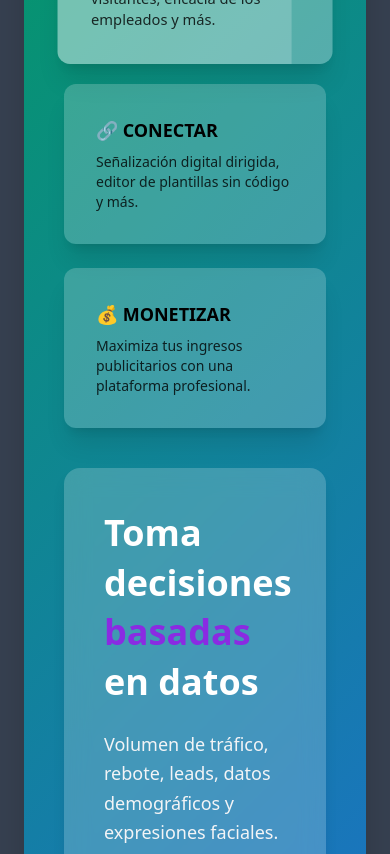
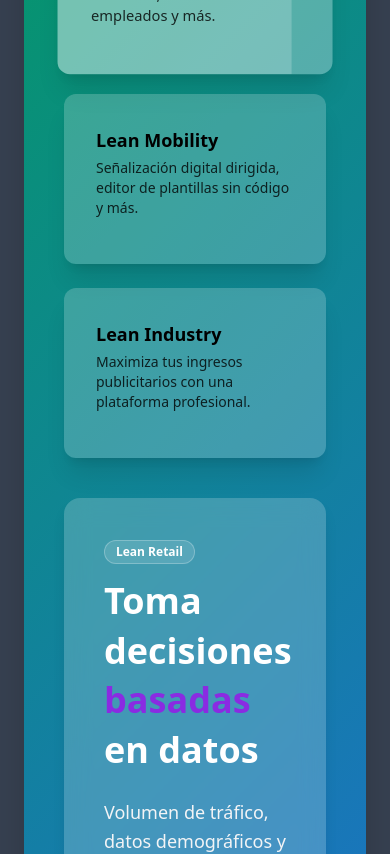
Before and after one commit to Rami195/LeanVision, a React (Vite) app: page / in a window 390 px wide. Shown: the part 1080-1934 px from the top of the page. Built offline with nearby package versions, Linux system fonts and the light colour scheme.

Commit message:
Comienzo retail

```diff
--- a/src/App.jsx
+++ b/src/App.jsx
@@ -6,6 +6,7 @@
 import ComoTrabajamos from "./components/comoTrabajamos";
 import Exito from "./components/Exito";
 import NuestroEquipo from "./components/NuestroEquipo";
+import HeroRetail from "./components/retail/HeroRetail";
 
 function App() {
   return (
--- a/src/components/Solutiones.jsx
+++ b/src/components/Solutiones.jsx
@@ -1,48 +1,38 @@
 // src/components/Solutions.jsx
+'use client';
 import { useEffect, useState } from "react";
 
 export default function Solutions() {
   const sections = [
-    {
-      title: "Toma decisiones basadas en datos",
-      color: "#8a2be2",
+    { brand: "Lean Retail", title: "Toma decisiones basadas en datos", color: "#8a2be2",
       gradient: "linear-gradient(135deg, #059669, #2563EB)",
-      list: [
-        "Volumen de tráfico, rebote, leads, datos demográficos y expresiones faciales.",
-        "Alertas sobre clientes en espera.",
-        "Análisis completo del recorrido del cliente.",
-      ],
-      image:
-        "https://images.unsplash.com/photo-1603791440384-56cd371ee9a7?auto=format&fit=crop&w=900&q=60",
+      list: ["Volumen de tráfico, datos demográficos y faciales.","Alertas sobre clientes en espera.","Análisis completo del recorrido del cliente."],
+      image: "https://images.unsplash.com/photo-1603791440384-56cd371ee9a7?auto=format&fit=crop&w=900&q=60",
     },
-    {
-      title: "Conecta tu negocio con tu audiencia",
-      color: "#00bcd4",
+    { brand: "Lean Mobility", title: "Conecta tu negocio con tu audiencia", color: "#00bcd4",
       gradient: "linear-gradient(135deg, #2563EB, #374151)",
-      list: [
-        "Crea señalización digital dirigida y campañas dinámicas.",
-        "Edita plantillas sin necesidad de código.",
-        "Integra IA para contenido adaptativo en tiempo real.",
-      ],
-      image:
-        "https://images.unsplash.com/photo-1603570419872-1a5b2a0b9ff0?auto=format&fit=crop&w=900&q=60",
+      list: ["Crea señalización digital dirigida y campañas dinámicas.","Edita plantillas sin necesidad de código.","Integra IA para contenido adaptativo en tiempo real."],
+      image: "https://images.unsplash.com/photo-1603570419872-1a5b2a0b9ff0?auto=format&fit=crop&w=900&q=60",
     },
-    {
-      title: "Monetiza tus espacios y datos",
-      color: "#ff7a00",
+    { brand: "Lean Industry", title: "Monetiza tus espacios y datos", color: "#ff7a00",
       gradient: "linear-gradient(135deg, #EA580C, #2563EB )",
-      list: [
-        "Gestiona tus anuncios de manera profesional.",
-        "Analiza ingresos por ubicación y audiencia.",
-        "Optimiza rendimientos publicitarios con IA predictiva.",
-      ],
-      image:
-        "https://images.unsplash.com/photo-1581090700227-1e37b190418e?auto=format&fit=crop&w=900&q=60",
+      list: ["Gestiona tus anuncios de manera profesional.","Analiza ingresos por ubicación y audiencia.","Optimiza rendimientos publicitarios con IA predictiva."],
+      image: "https://images.unsplash.com/photo-1581090700227-1e37b190418e?auto=format&fit=crop&w=900&q=60",
     },
   ];
 
   const [activeIndex, setActiveIndex] = useState(0);
   const [progress, setProgress] = useState(0);
+
+
+  const goToHeroRetail = (e) => {
+    e.preventDefault();
+    const el = document.getElementById("heroRetail");
+    if (!el) return;
+    const OFFSET = 90;
+    const top = el.getBoundingClientRect().top + window.scrollY - OFFSET;
+    window.scrollTo({ top, behavior: "smooth" });
+  };
 
   useEffect(() => {
     const interval = setInterval(() => {
@@ -61,58 +51,44 @@
 
   return (
     <section className="w-full py-24 px-6 bg-[#374151] flex justify-center">
-      {/* Gran Card central */}
       <div
         className="w-full max-w-[1200px] p-10 rounded-3xl shadow-2xl flex flex-col gap-10 transition-all duration-700"
         style={{ background: sections[activeIndex].gradient }}
       >
-        {/* Top Cards */}
-        <div className="flex flex-col md:flex-row gap-6 w-full">
+        <div className="grid grid-cols-1 md:grid-cols-3 gap-6 w-full items-stretch">
           {sections.map((section, index) => (
             <div
               key={index}
-              className={`relative cursor-pointer flex-1 p-8 rounded-xl shadow-xl overflow-hidden transition-all duration-500 ${
-                activeIndex === index
-                  ? "bg-white/30 scale-105"
-                  : "bg-white/20 hover:scale-102"
+              className={`relative cursor-pointer p-8 rounded-xl shadow-xl overflow-hidden transition-all duration-500 min-h-[170px] h-full ${
+                activeIndex === index ? "bg-white/30 scale-105" : "bg-white/20 hover:scale-102"
               }`}
               onClick={() => setActiveIndex(index)}
             >
-              {/* Fondo translúcido que se llena */}
               <div
                 className="absolute top-0 left-0 h-full bg-white/20 transition-all duration-100 ease-linear"
-                style={{
-                  width: activeIndex === index ? `${progress}%` : "0%",
-                  zIndex: 0,
-                }}
-              ></div>
-
-              <div className="relative z-10">
-                {index === 0 && (
-                  <h4 className="text-lg font-semibold mb-2">🔍 ANALIZAR</h4>
-                )}
-                {index === 1 && (
-                  <h4 className="text-lg font-semibold mb-2">🔗 CONECTAR</h4>
-                )}
-                {index === 2 && (
-                  <h4 className="text-lg font-semibold mb-2">💰 MONETIZAR</h4>
-                )}
+                style={{ width: activeIndex === index ? `${progress}%` : "0%", zIndex: 0 }}
+              />
+              <div className="relative z-10 h-full flex flex-col justify-start">
+                <h4 className="text-lg font-semibold mb-1">{section.brand}</h4>
                 <p className="text-sm opacity-80">
-                  {index === 0 &&
-                    "Información sobre los visitantes, eficacia de los empleados y más."}
-                  {index === 1 &&
-                    "Señalización digital dirigida, editor de plantillas sin código y más."}
-                  {index === 2 &&
-                    "Maximiza tus ingresos publicitarios con una plataforma profesional."}
+                  {index === 0 && "Información sobre los visitantes, eficacia de los empleados y más."}
+                  {index === 1 && "Señalización digital dirigida, editor de plantillas sin código y más."}
+                  {index === 2 && "Maximiza tus ingresos publicitarios con una plataforma profesional."}
                 </p>
               </div>
             </div>
           ))}
         </div>
 
-        {/* Dynamic Content */}
         <div className="flex flex-col md:flex-row items-center gap-12 w-full bg-white/20 backdrop-blur-md p-10 rounded-2xl shadow-lg">
           <div className="w-full md:w-1/2 text-white">
+            <span
+              className="inline-flex items-center px-3 py-1 text-xs font-semibold rounded-full mb-3"
+              style={{ background: "rgba(255,255,255,.12)", boxShadow: "inset 0 0 0 1px rgba(255,255,255,.25)" }}
+            >
+              {sections[activeIndex].brand}
+            </span>
+
             <h2
               className="text-4xl font-bold mb-6 leading-snug"
               dangerouslySetInnerHTML={{
@@ -124,29 +100,27 @@
             />
             <ul className="space-y-3 mb-8 text-lg text-gray-100">
               {sections[activeIndex].list.map((item, i) => (
-                <li key={i} className="leading-relaxed">
-                  {item}
-                </li>
+                <li key={i} className="leading-relaxed">{item}</li>
               ))}
             </ul>
+
+            {/* ⬇️ botón con scroll al heroRetail */}
             <button
+              onClick={goToHeroRetail}
               className="px-7 py-3 rounded-lg text-white font-medium shadow-md hover:shadow-lg transition-all"
-              style={{
-                background: `linear-gradient(90deg, ${sections[activeIndex].color}, #b180ff)`,
-              }}
+              style={{ background: `linear-gradient(90deg, ${sections[activeIndex].color}, #b180ff)` }}
             >
               Conoce más →
             </button>
-            <p className="text-xs mt-4 text-gray-300">
-              Cumple con LGPD, GDPR y CCPA
-            </p>
+
+            <p className="text-xs mt-4 text-gray-300">Cumple con LGPD, GDPR y CCPA</p>
           </div>
 
           <div className="w-full md:w-1/2 flex justify-center">
             <img
               key={sections[activeIndex].image}
               src={sections[activeIndex].image}
-              alt="dashboard"
+              alt={`${sections[activeIndex].brand} dashboard`}
               className="rounded-2xl shadow-xl w-full h-96 object-cover transition-opacity duration-700 ease-in-out"
             />
           </div>
--- /dev/null
+++ b/src/components/retail/HeroRetail.jsx
@@ -0,0 +1,65 @@
+// src/components/retail/HeroRetail.jsx
+export default function HeroRetail() {
+  return (
+    <section
+      id="heroRetail"
+      className="relative overflow-hidden scroll-mt-24 md:scroll-mt-28"
+      aria-label="Hero Lean Retail"
+      aria-labelledby="hero-retail-title"
+    >
+      {/* fondo suave */}
+      <div
+        aria-hidden="true"
+        className="pointer-events-none absolute inset-0 -z-10 bg-gradient-to-b from-blue-50/70 via-white to-white"
+      />
+
+      <div className="mx-auto grid max-w-7xl grid-cols-1 items-center gap-10 px-6 py-16 md:grid-cols-2 md:py-24 lg:gap-16">
+        {/* Columna izquierda: texto */}
+        <div>
+          <h1
+            id="hero-retail-title"
+            className="text-4xl font-extrabold leading-tight text-gray-900 sm:text-5xl"
+          >
+            <span className="block">Lo que no ves,</span>
+            <span className="mt-1 block text-blue-600">impacta en tus ventas</span>
+            <span className="text-blue-600">.</span>
+          </h1>
+
+          <p className="mt-5 max-w-xl text-base leading-relaxed text-gray-600">
+            Con <strong>Lean Retail</strong>, transformamos la mirada de tu tienda en
+            información accionable: <strong>menos colas</strong>, <strong>más conversión</strong>,{" "}
+            <strong>diseños más inteligentes</strong>.
+          </p>
+
+          <div className="mt-7">
+            <a
+              href="#contacto"
+              className="inline-flex items-center rounded-xl bg-blue-600 px-5 py-3 text-sm font-semibold text-white shadow-lg shadow-blue-600/20 ring-1 ring-blue-700/50 transition hover:translate-y-[-1px] hover:bg-blue-700 focus-visible:outline-none focus-visible:ring-2 focus-visible:ring-blue-500"
+            >
+              Solicitá un piloto en tu tienda
+            </a>
+          </div>
+        </div>
+
+        {/* Columna derecha: imagen */}
+        <div className="relative">
+          {/* glow */}
+          <div
+            aria-hidden="true"
+            className="absolute -inset-4 -z-10 rounded-3xl bg-blue-200/50 blur-2xl"
+          />
+          <div className="rounded-3xl border border-white/50 bg-white/60 shadow-2xl shadow-blue-900/5 backdrop-blur-md">
+            <img
+              src="https://images.pexels.com/photos/6488889/pexels-photo-6488889.jpeg?cs=srgb&dl=pexels-andrea-bova-1169228-6488889.jpg&fm=jpg"
+              alt="Pasillo de supermercado con cliente caminando y góndolas a ambos lados"
+              width="880"
+              height="520"
+              loading="lazy"
+              className="h-auto w-full rounded-3xl"
+            />
+          </div>
+        </div>
+      </div>
+    </section>
+  );
+}
```
